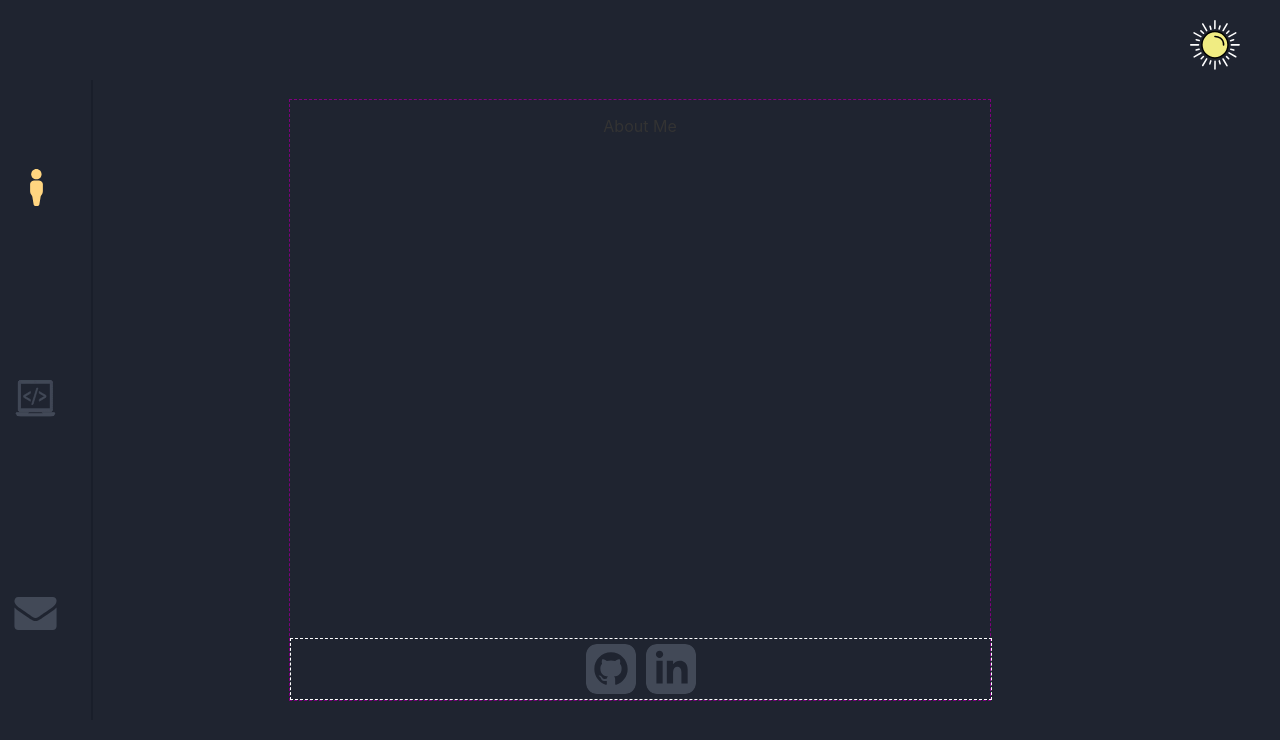
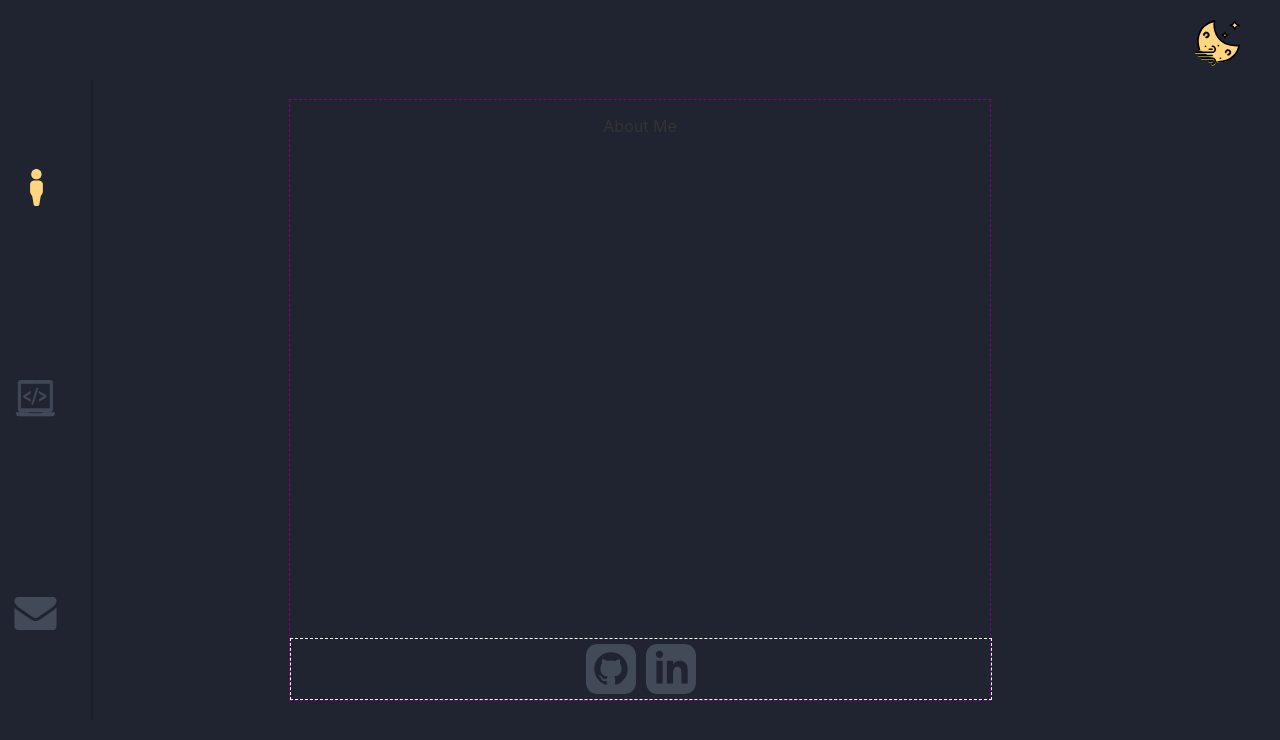
Before and after one commit to dhawkvq/dhawkvq.github.io, a Svelte app: page / in a window 1280 px wide. Shown: the top 740 px of the page. Built offline with nearby package versions, Linux system fonts and the light colour scheme.

Commit message:
made MoonIcon and hooked it up to themeChanger. transition props are the same for both components so i brought them in as a prop.

```diff
--- a/src/App.svelte
+++ b/src/App.svelte
@@ -35,7 +35,7 @@
     align-items: center;
     height: 100vh;
     width: 100vw;
-    transition: background-color 1s ease;
+    transition: background-color .8s ease;
   }
 
   .light {
--- a/src/components/ThemeChanger/ThemeChanger.svelte
+++ b/src/components/ThemeChanger/ThemeChanger.svelte
@@ -1,5 +1,5 @@
 <script lang='ts'>
-  import { SunIcon } from './components'
+  import { SunIcon, MoonIcon } from './components'
 
   type themeProps = {
     light: () => void,
@@ -7,14 +7,17 @@
   }
 
   export let theme:themeProps
-  console.log($theme)
+  const scaleProps = {
+    duration: 700,
+    start: 0
+  }
 </script>
 
 <div class='themeButtonCont'>
   {#if $theme === 'dark'}
-    <SunIcon handleClick={theme.light}/>
+    <MoonIcon handleClick={theme.light} {scaleProps}/>
   {:else}
-    <p>Moon</p>
+    <SunIcon handleClick={theme.dark} {scaleProps}/>
   {/if}
 </div>
 
--- /dev/null
+++ b/src/components/ThemeChanger/components/MoonIcon.svelte
@@ -0,0 +1,66 @@
+<script lang='ts'>
+  import { scale } from 'svelte/transition'
+  type MoonProps = {
+    duration: number,
+    start: number
+  }
+
+  export let handleClick: () => void
+  export let scaleProps: MoonProps
+
+  let fade = false
+</script>
+
+{#if !fade}
+  <div on:click={() => fade = true}
+    in:scale='{scaleProps}'
+    out:scale='{scaleProps}'
+    on:outroend='{handleClick}'
+  >
+    <svg viewBox="0 0 514 521" fill="none" xmlns="http://www.w3.org/2000/svg">
+    <path d="M342.5 207C342.5 187 365.167 176.333 376.5 173.5C354.416 170.788 344.935 150.657 342.695 140.005C337.651 163.609 317.797 172.17 308.5 173.5C331.3 177.5 340.667 197.5 342.5 207Z" fill="#EDDB37"/>
+    <path d="M342.5 139C342.558 139.324 342.623 139.66 342.695 140.005M342.695 140.005C344.935 150.657 354.416 170.788 376.5 173.5C365.167 176.333 342.5 187 342.5 207C340.667 197.5 331.3 177.5 308.5 173.5C317.797 172.17 337.651 163.609 342.695 140.005Z" stroke="black" stroke-width="15" stroke-linecap="round" stroke-linejoin="round"/>
+    <path d="M453.5 109C453.5 79.8824 488.5 64.3529 506 60.2279C471.899 56.2794 457.259 26.9705 453.801 11.463C446.013 45.8274 415.355 58.2915 401 60.2279C436.206 66.0515 450.669 95.1691 453.5 109Z" fill="#EDDB37" class='highlight'/>
+    <path d="M453.5 10C453.589 10.4723 453.689 10.9604 453.801 11.463M453.801 11.463C457.259 26.9705 471.899 56.2794 506 60.2279C488.5 64.3529 453.5 79.8824 453.5 109C450.669 95.1691 436.206 66.0515 401 60.2279C415.355 58.2915 446.013 45.8274 453.801 11.463Z" stroke="black" stroke-width="15" stroke-linecap="round" stroke-linejoin="round"/>
+    <path d="M57.7732 342.753C29.5463 260.557 22.3955 82.7313 219.608 29C207.376 126.548 243.13 317.23 484 299.576C476.159 357.465 420.207 474.394 259.125 479" class='highlight' stroke-width="19" stroke-linecap="round" stroke-linejoin="round"/>
+    <path d="M50 337C20 251.333 12.4 66 222 10C209 111.667 247 310.4 503 292C494.667 352.333 435.2 474.2 264 479" stroke="black" stroke-width="19" stroke-linecap="round" stroke-linejoin="round"/>
+    <path d="M366.99 344C346.345 348.656 342.436 368.9 343.061 378.44C349.817 388.53 356.511 382.644 359.013 378.44C359.764 363.306 366.208 360.492 369.336 360.977C376.373 358.714 390.449 358.164 390.449 374.074C390.449 389.985 378.563 392.346 372.62 391.537C361.735 402.015 369.648 407.545 374.966 409C389.229 409 399.363 398.975 402.648 393.963C410.53 377.664 405.932 363.888 402.648 359.037C399.363 352.084 387.634 339.343 366.99 344Z" fill="#EDDB37" stroke="#EDDB37" stroke-width="4" stroke-linecap="round" stroke-linejoin="round"/>
+    <path d="M120.5 139C98.5 143.8 94.3333 164.667 95 174.5C102.2 184.9 109.333 178.833 112 174.5C112.8 158.9 119.667 156 123 156.5C130.5 154.167 145.5 153.6 145.5 170C145.5 186.4 132.833 188.833 126.5 188C114.9 198.8 123.333 204.5 129 206C144.2 206 155 195.667 158.5 190.5C166.9 173.7 162 159.5 158.5 154.5C155 147.333 142.5 134.2 120.5 139Z" fill="black" stroke="black" stroke-width="4"/>
+    <path d="M120.99 148C100.345 152.656 96.4356 172.9 97.0612 182.44C103.817 192.53 110.511 186.644 113.013 182.44C113.764 167.306 120.208 164.492 123.336 164.977C130.373 162.714 144.449 162.164 144.449 178.074C144.449 193.985 132.563 196.346 126.62 195.537C115.735 206.015 123.648 211.545 128.966 213C143.229 213 153.363 202.975 156.648 197.963C164.53 181.664 159.932 167.888 156.648 163.037C153.363 156.084 141.634 143.343 120.99 148Z" fill="#EDDB37" stroke="#EDDB37" stroke-width="4" stroke-linecap="round" stroke-linejoin="round"/>
+    <path d="M368.565 337.03C346.565 341.83 342.399 362.697 343.065 372.53C350.265 382.93 357.399 376.864 360.065 372.53C360.865 356.93 367.732 354.03 371.065 354.53C378.565 352.197 393.565 351.63 393.565 368.03C393.565 384.43 380.899 386.864 374.565 386.03C362.965 396.83 371.399 402.53 377.065 404.03C392.265 404.03 403.065 393.697 406.565 388.53C414.965 371.73 410.065 357.53 406.565 352.53C403.065 345.364 390.565 332.23 368.565 337.03Z" fill="black" stroke="black" stroke-width="4" stroke-linecap="round" stroke-linejoin="round"/>
+    <path d="M120.5 139C98.5 143.8 94.3333 164.667 95 174.5C102.2 184.9 109.333 178.833 112 174.5C112.8 158.9 119.667 156 123 156.5C130.5 154.167 145.5 153.6 145.5 170C145.5 186.4 132.833 188.833 126.5 188C114.9 198.8 123.333 204.5 129 206C144.2 206 155 195.667 158.5 190.5C166.9 173.7 162 159.5 158.5 154.5C155 147.333 142.5 134.2 120.5 139Z" fill="black" stroke="black" stroke-width="4" stroke-linecap="round" stroke-linejoin="round"/>
+    <path d="M195.405 300.616C183.005 305.416 190.238 313.282 195.405 316.616C207.405 316.616 214.405 322.949 216.405 326.116C220.572 330.449 227.005 342.216 219.405 354.616C211.805 367.016 200.238 368.782 195.405 368.116H7.40496C-4.19504 375.316 2.57163 382.782 7.40496 385.616C67.5716 385.449 189.405 385.216 195.405 385.616C201.405 386.016 211.905 382.782 216.405 381.116C222.572 377.616 235.805 366.716 239.405 351.116C243.005 335.516 233.905 318.949 228.905 312.616C214.505 299.416 200.572 299.116 195.405 300.616Z" fill="#EDDB37" stroke="#EDDB37"/>
+    <path d="M195.5 293C183.1 297.8 190.333 305.667 195.5 309C207.5 309 214.5 315.333 216.5 318.5C220.667 322.833 227.1 334.6 219.5 347C211.9 359.4 200.333 361.167 195.5 360.5H7.49999C-4.10001 367.7 2.66666 375.167 7.49999 378C67.6667 377.833 189.5 377.6 195.5 378C201.5 378.4 212 375.167 216.5 373.5C222.667 370 235.9 359.1 239.5 343.5C243.1 327.9 234 311.333 229 305C214.6 291.8 200.667 291.5 195.5 293Z" fill="black" stroke="black"/>
+    <path d="M192.5 503C183.7 511 190.5 517.667 195 520C212.6 518.4 220.667 512.667 222.5 510C232.1 506 237.5 490.667 239 483.5C240 479.667 240.4 468.7 234 455.5C227.6 442.3 210.667 435.667 203 434H75C69.8 435.2 68.1667 440.167 68 442.5C68.8 448.1 73 451.167 75 452H203C216 455.5 223.5 468.5 222.5 477.5C221.5 486.5 219.5 489.5 214 496C209.6 501.2 197.833 502.833 192.5 503Z" fill="#EDDB37" stroke="#EDDB37" stroke-width="2" stroke-linecap="round" stroke-linejoin="round"/>
+    <path d="M192.5 497C183.7 505 190.5 511.667 195 514C212.6 512.4 220.667 506.667 222.5 504C232.1 500 237.5 484.667 239 477.5C240 473.667 240.4 462.7 234 449.5C227.6 436.3 210.667 429.667 203 428H75C69.8 429.2 68.1667 434.167 68 436.5C68.8 442.1 73 445.167 75 446H203C216 449.5 223.5 462.5 222.5 471.5C221.5 480.5 219.5 483.5 214 490C209.6 495.2 197.833 496.833 192.5 497Z" fill="black" stroke="black" stroke-width="2" stroke-linecap="round" stroke-linejoin="round"/>
+    <line x1="162.5" y1="341.5" x2="196.5" y2="341.5" stroke="#EDDB37" stroke-width="17" stroke-linecap="round" stroke-linejoin="round"/>
+    <line x1="162.5" y1="334.5" x2="196.5" y2="334.5" stroke="black" stroke-width="17" stroke-linecap="round" stroke-linejoin="round"/>
+    <line x1="162.5" y1="477.5" x2="196.5" y2="477.5" stroke="#EDDB37" stroke-width="17" stroke-linecap="round" stroke-linejoin="round"/>
+    <line x1="162.5" y1="470.5" x2="196.5" y2="470.5" stroke="black" stroke-width="17" stroke-linecap="round" stroke-linejoin="round"/>
+    <ellipse cx="120" cy="309" rx="10" ry="9" fill="#EDDB37"/>
+    <ellipse cx="120" cy="301" rx="10" ry="9" fill="black"/>
+    <ellipse cx="267" cy="301" rx="10" ry="9" fill="#EDDB37"/>
+    <ellipse cx="267" cy="293" rx="10" ry="9" fill="black"/>
+    <ellipse cx="291" cy="445" rx="10" ry="9" fill="#EDDB37"/>
+    <ellipse cx="291" cy="437" rx="10" ry="9" fill="black"/>
+    <line x1="43" y1="411" x2="197" y2="411" stroke="#EDDB37" stroke-width="16" stroke-linecap="round"/>
+    <line x1="43" y1="405" x2="197" y2="405" stroke="black" stroke-width="16" stroke-linecap="round"/>
+    </svg>
+  </div>
+{/if}
+
+<style type='text/scss'>
+  div {
+    height: 45px;
+    width: 45px;
+
+    &:hover {
+      cursor: pointer;
+    }
+  }
+
+  .highlight {
+    stroke: var(--dark-active-link);
+    fill: var(--dark-active-link);
+  }
+</style>
--- a/src/components/ThemeChanger/components/SunIcon.svelte
+++ b/src/components/ThemeChanger/components/SunIcon.svelte
@@ -1,12 +1,20 @@
 <script lang='ts'>
   import { scale } from 'svelte/transition'
-  import { quintOut } from 'svelte/easing';
+  type SunProps = {
+    duration: number,
+    start: number
+  }
+
   export let handleClick: () => void
+  export let scaleProps: SunProps
+
   let fade = false
 </script>
+
 {#if !fade}
   <div on:click={() => fade = true}
-    out:scale='{{ duration: 1000, start: 0, easing: quintOut }}'
+    in:scale='{scaleProps}'
+    out:scale='{scaleProps}'
     on:outroend='{handleClick}'
   >
     <svg viewBox="0 0 515 513" fill='none' stroke='white' xmlns="http://www.w3.org/2000/svg">
--- a/src/components/ThemeChanger/components/index.js
+++ b/src/components/ThemeChanger/components/index.js
@@ -1 +1,2 @@
 export { default as SunIcon } from './SunIcon.svelte'
+export { default as MoonIcon } from './MoonIcon.svelte'
```
